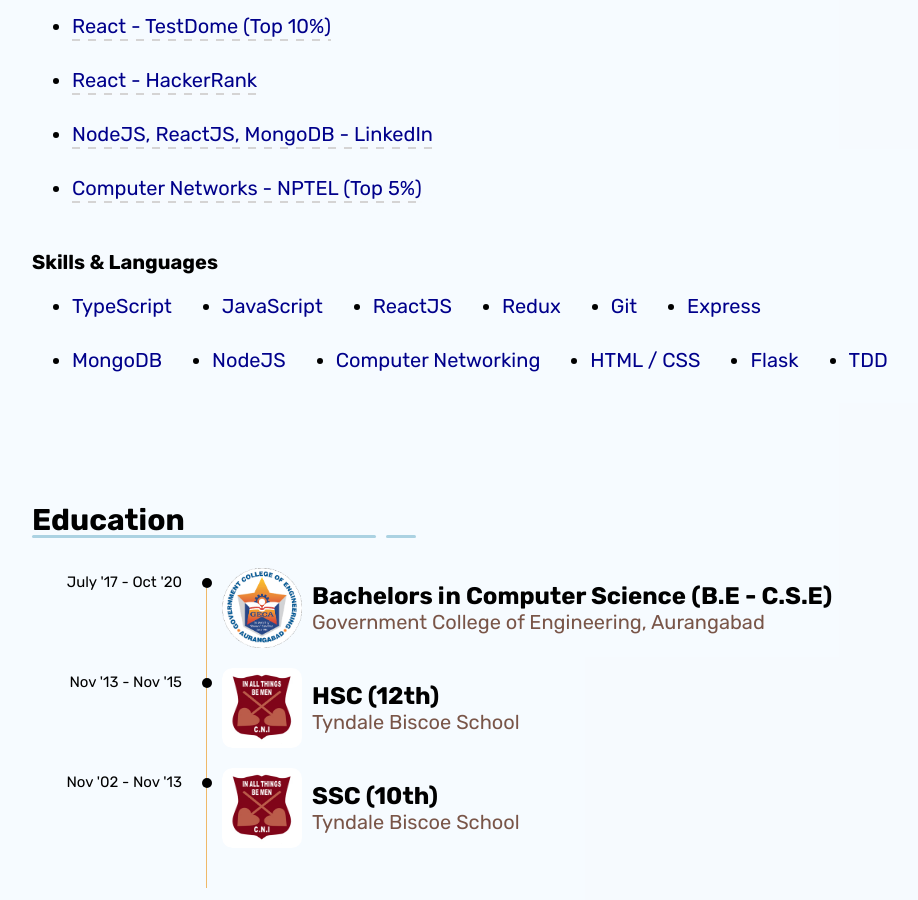
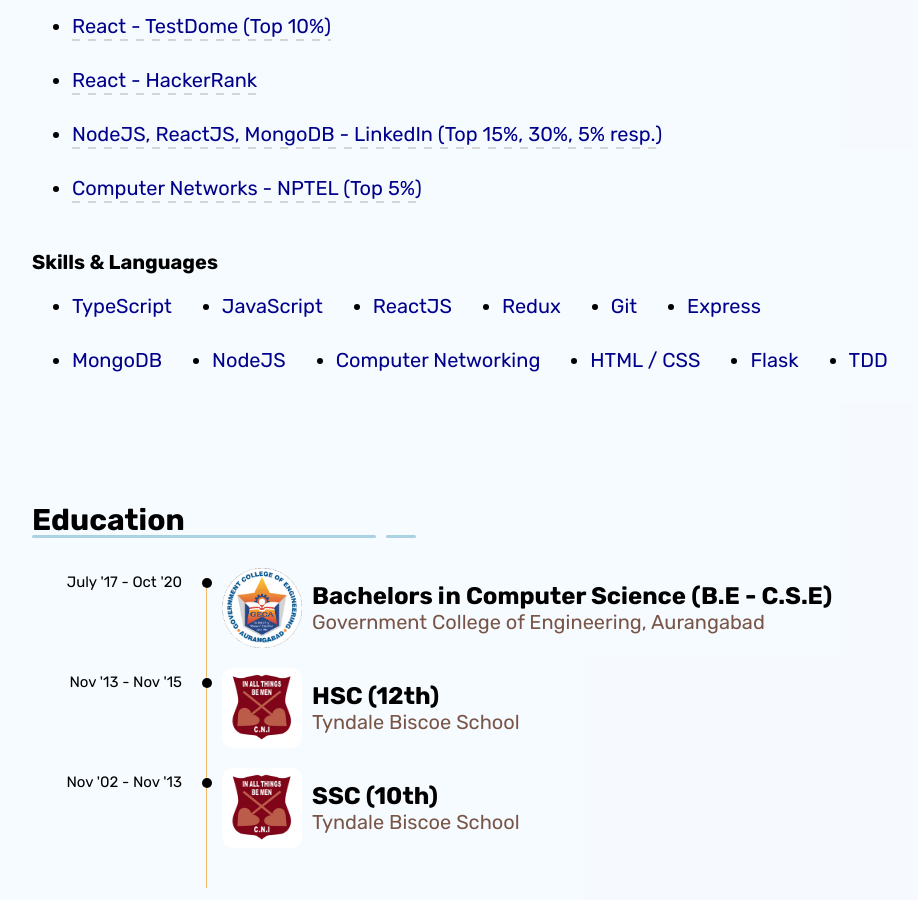
Before and after one commit to AreebKhan619/portfolio-website, a React (Create React App) app: page / in a window 1280 px wide. Shown: the part 2900-3800 px from the top of the page, without its empty margins (178-1096 px from the left). Built offline with nearby package versions, Linux system fonts and the light colour scheme.

Commit message:
Added repo link in project

```diff
--- a/src/pages/education/index.tsx
+++ b/src/pages/education/index.tsx
@@ -28,6 +28,7 @@ const Experience = () => {
           subPoints: [
             "Plant-based disease detection and prevention system using Machine Learning",
           ],
+          link: "https://github.com/AreebKhan619/PlantDiseaseDetection",
           list: [
             {
               icon: ReactJS,
--- a/src/pages/skills/index.tsx
+++ b/src/pages/skills/index.tsx
@@ -117,7 +117,7 @@ const certificationsList = [
     link: "https://www.hackerrank.com/certificates/be403f4d3fd3",
   },
   {
-    name: "NodeJS, ReactJS, MongoDB - LinkedIn",
+    name: "NodeJS, ReactJS, MongoDB - LinkedIn (Top 15%, 30%, 5% resp.)",
     description: "",
     link: "https://in.linkedin.com/in/mareebkhan",
   },
```
